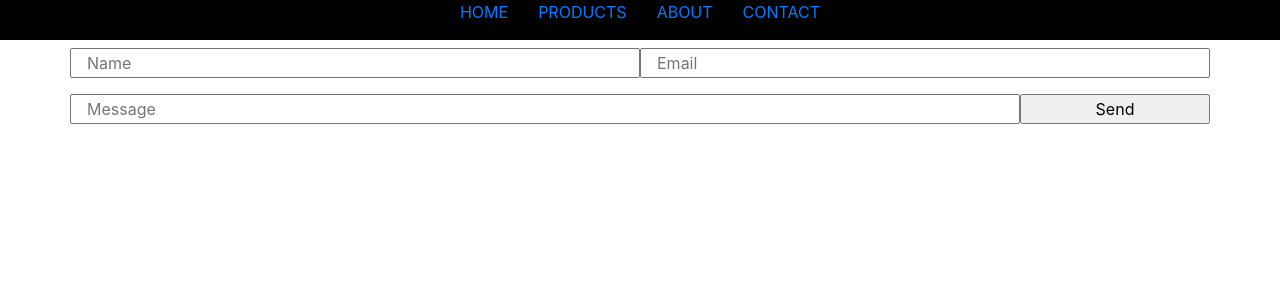
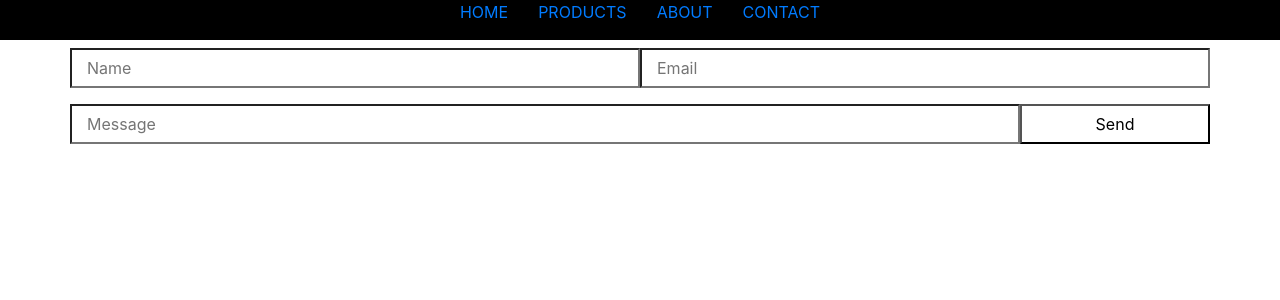
Before and after one commit to middtown/MTN-PINE_ecommerce, an Angular app in the folder front-end/: page /contact in a window 1280 px wide. Shown: the top 300 px of the page. Built offline with nearby package versions, Linux system fonts and the light colour scheme.

Commit message:
form styling

```diff
--- a/front-end/src/app/contact/contact.component.css
+++ b/front-end/src/app/contact/contact.component.css
@@ -1,3 +1,5 @@
 input {
 	margin: 1vh auto;
+	height: 5vh;
+	background: #FFFFFF;
 }
```
